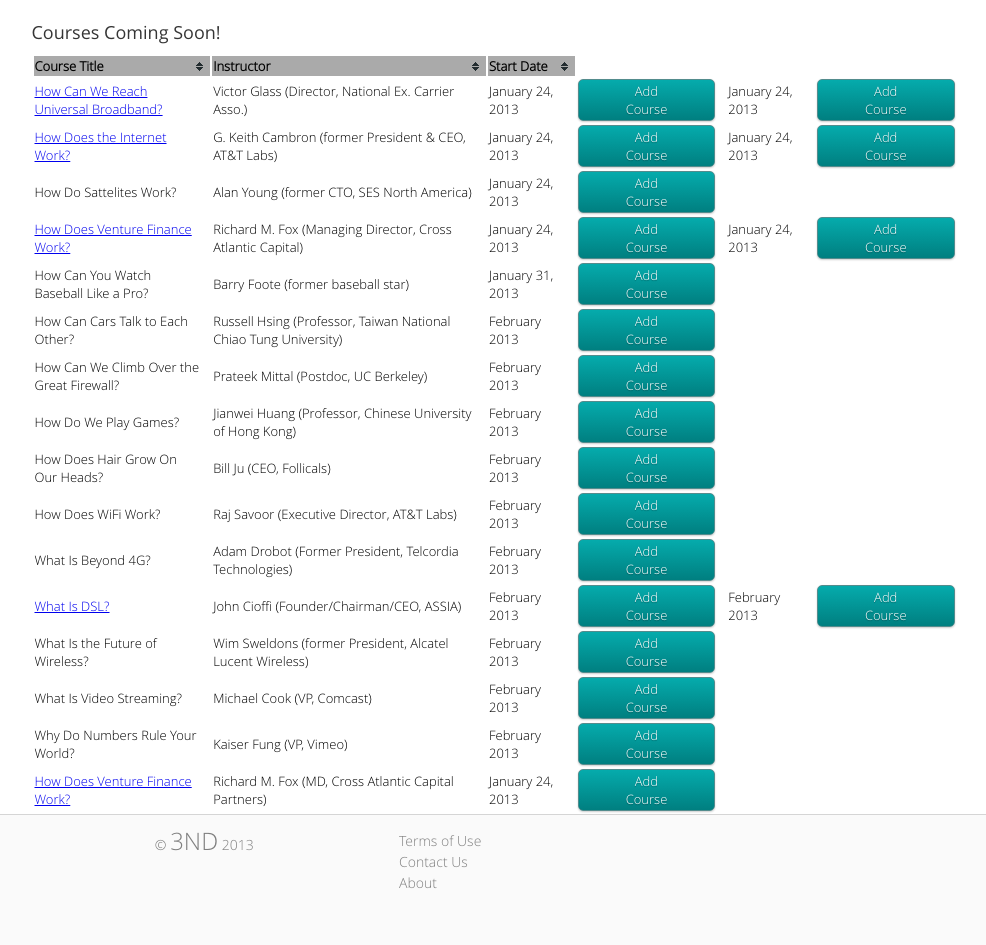
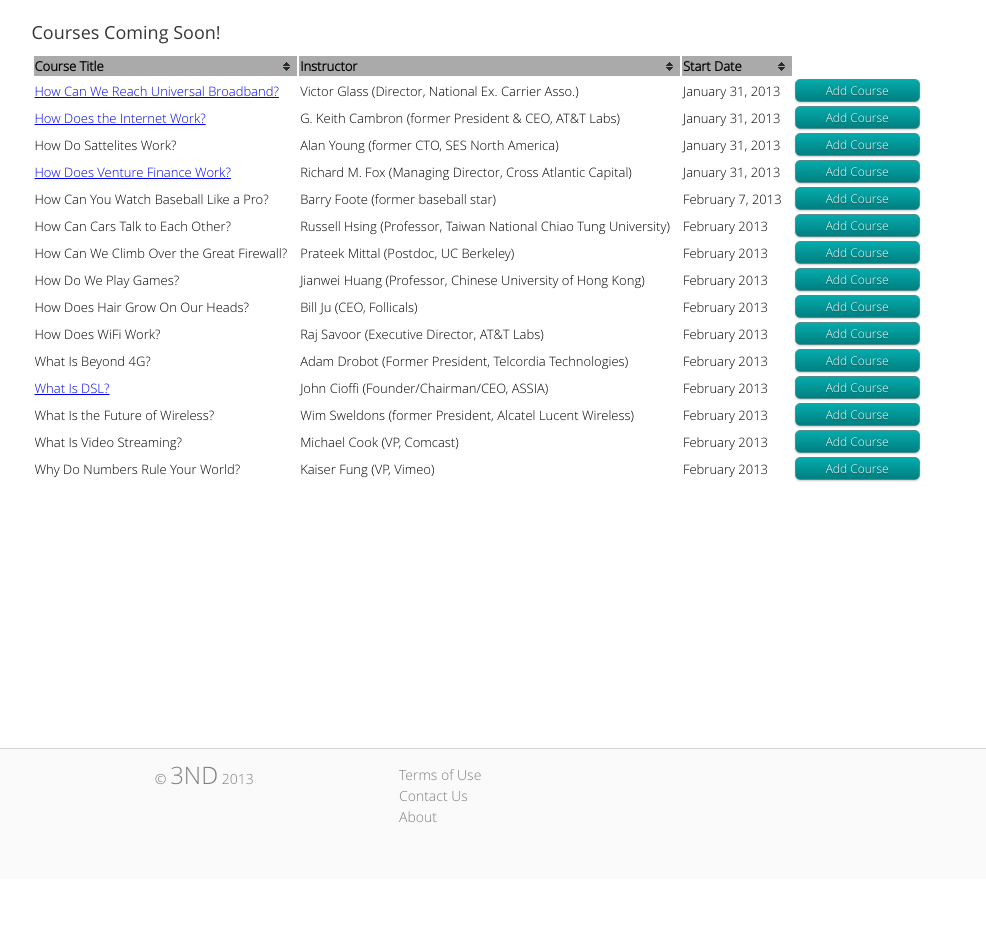
Before and after one commit to mollycode/tnd, a Django app: page /courselist/ in a window 1280 px wide. Shown: the part 52-997 px from the top of the page, without its empty margins (141-1127 px from the left). After the commit the page ends 875 px from the top, so only its background shows below. Run offline with Django 3.2, Linux system fonts and the light colour scheme; parts of the project's set-up code (start-up, migrations or seed data) failed here and were passed over; some libraries are stand-ins or nearby versions.

Commit message:
Fix courselist layout

```diff
--- a/main/templates/about.html
+++ b/main/templates/about.html
@@ -13,7 +13,7 @@
             <div id="aboutmain">
                 <h2>About 3 Nights and Done</h2>
 
-                <p>It's free. It's non-profit. It won't sell your student activity records. It makes learning fun for people of all ages.</p>
+                <p>It's free. It's non-profit. It makes learning fun for people of all ages.</p>
 
                 <p>You watch 1 hour of educational material each night, and in 3 nights' time it's done. Simple as that. You will get a sense of accomplishment instantly over say a weekend.</p>
 
--- a/main/templates/courselist.html
+++ b/main/templates/courselist.html
@@ -19,37 +19,31 @@
             <tr>
             	<td><a href="/course/glasscourseinfo">How Can We Reach Universal Broadband?</a></td>
                 <td>Victor Glass (Director, National Ex. Carrier Asso.)</td>
-                <td data-date="01-24-2013">January 24, 2013</td>
+                <td data-date="01-24-2013">January 31, 2013</td>
                 <td><a class="addbutton blue" href="/users/addcourse/1?next=/users/currentlessons/">Add Course</a></td>
-                <td data-date="01-24-2013" month="1">January 24, 2013</td>
-                <td><a class="addbutton blue" href="#">Add Course</a></td>
             </tr>
         	<tr>
             	<td><a href="/course/cambroncourseinfo/">How Does the Internet Work?</a></td>
                 <td>G. Keith Cambron (former President & CEO, AT&T Labs)</td>
-                <td data-date="01-24-2013">January 24, 2013</td>
+                <td data-date="01-24-2013">January 31, 2013</td>
                 <td><a class="addbutton blue" href="/users/addcourse/2?next=/users/currentlessons/">Add Course</a></td>
-                <td data-date="01-24-2013" month="1">January 24, 2013</td>
-                <td><a class="addbutton blue" href="#">Add Course</a></td>
             </tr>
             <tr>
             	<td>How Do Sattelites Work?</td>
                 <td>Alan Young (former CTO, SES North America)</td>
-                <td data-date="01-24-2013" month="1">January 24, 2013</td>
+                <td data-date="01-24-2013" month="1">January 31, 2013</td>
                 <td><a class="addbutton blue" href="#">Add Course</a></td>
             </tr>
             <tr>
             	<td><a href="/course/foxcourseinfo/">How Does Venture Finance Work?</a></td>
                 <td>Richard M. Fox (Managing Director, Cross Atlantic Capital)</td>
-                <td data-date="01-24-2013">January 24, 2013</td>
+                <td data-date="01-24-2013">January 31, 2013</td>
                 <td><a class="addbutton blue" href="/users/addcourse/3?next=/users/currentlessons/">Add Course</a></td>
-                <td data-date="01-24-2013" month="1">January 24, 2013</td>
-                <td><a class="addbutton blue" href="#">Add Course</a></td>
             </tr>
             <tr>
             	<td>How Can You Watch Baseball Like a Pro?</td>
                 <td>Barry Foote (former baseball star)</td>
-                <td data-date="01-31-2013" month="1">January 31, 2013</td>
+                <td data-date="01-31-2013" month="1">February 7, 2013</td>
                 <td><a class="addbutton blue" href="#">Add Course</a></td>
             </tr>
             <tr>
@@ -93,8 +87,6 @@
                 <td>John Cioffi (Founder/Chairman/CEO, ASSIA)</td>
                 <td data-date="02-28-2013">February 2013</td>
                 <td><a class="addbutton blue" href="/users/addcourse/4?next=/users/currentlessons/">Add Course</a></td>
-                <td data-date="02-28-2013" month="1">February 2013</td>
-                <td><a class="addbutton blue" href="#">Add Course</a></td>
             </tr>
             <tr>
             	<td>What Is the Future of Wireless?</td>
@@ -114,12 +106,6 @@
                 <td data-date="02-28-2013" month="1">February 2013</td>
                 <td><a class="addbutton blue" href="#">Add Course</a></td>
             </tr>
-            <tr>
-            	<td><a href="/course/foxcourseinfo/">How Does Venture Finance Work?</a></td>
-                <td>Richard M. Fox (MD, Cross Atlantic Capital Partners)</td>
-                <td data-date="01-24-2013" month="1">January 24, 2013</td>
-                <td><a class="addbutton blue" href="#">Add Course</a></td>
-            </tr>
         </tbody>
         </table>
     </div>
--- a/main/templates/index.html
+++ b/main/templates/index.html
@@ -65,11 +65,11 @@
                     </div>
 
                 </div>
-                    <br /><br />
+                    <br />
                     <p style="text-align: right;"><a href="/courselist/" class="button orange">View Course List</a></p>
                     <!--<br />
                     <p style="text-align: right;"><a href="/contact/" class="button grey">Suggestions</a></p>-->
-                    <br /><br />
+                    <br />
            </div>
         </div>
 {% endblock %}
--- a/static/style.css
+++ b/static/style.css
@@ -220,7 +220,7 @@ body {
 
 #indexbottom {
 	border-top: 1px solid #a4a4a4;
-	height: 650px;
+	height: 580px;
 }
 
 #indexbottom .left {
@@ -268,7 +268,7 @@ body {
 }
 
 #slideshow1, #slideshow2, #slideshow3, #slideshow4 {
-	height: 400px;
+	height: 380px;
 }
 
 .hidden {
@@ -1012,8 +1012,8 @@ body {
 	text-align: center;
 	text-decoration: none;
 	font-family: 'OpenSansLight';
-	font: 14px;
-	padding: 2px 40px 2px 40px;
+	font-size: 12px;
+	padding: 2px 30px 2px 30px;
 	text-shadow: 0 1px 1px rgba(0,0,0,.3);
 	-webkit-border-radius: 5px;
 	-moz-border-radius: 5px;
```
